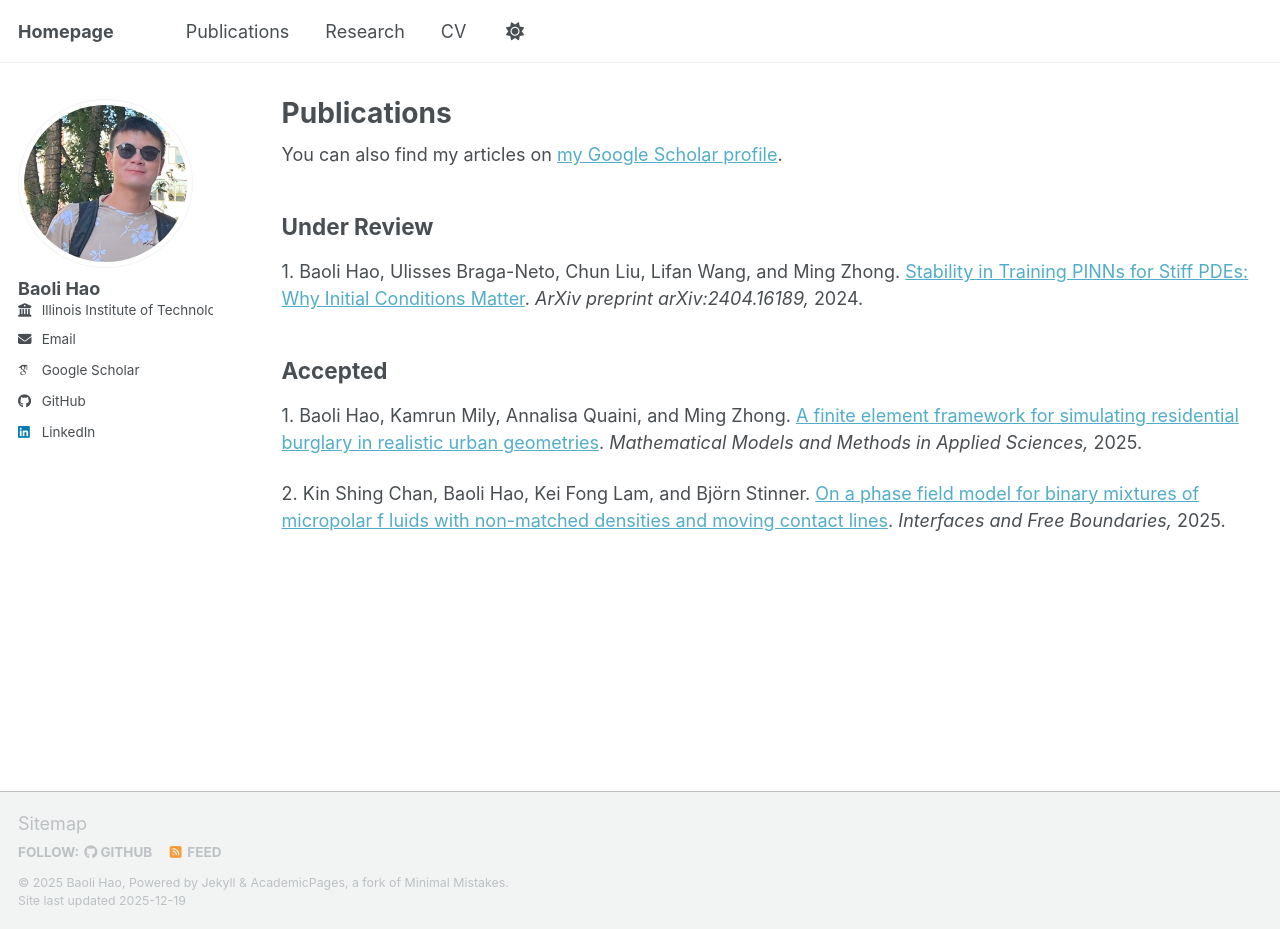
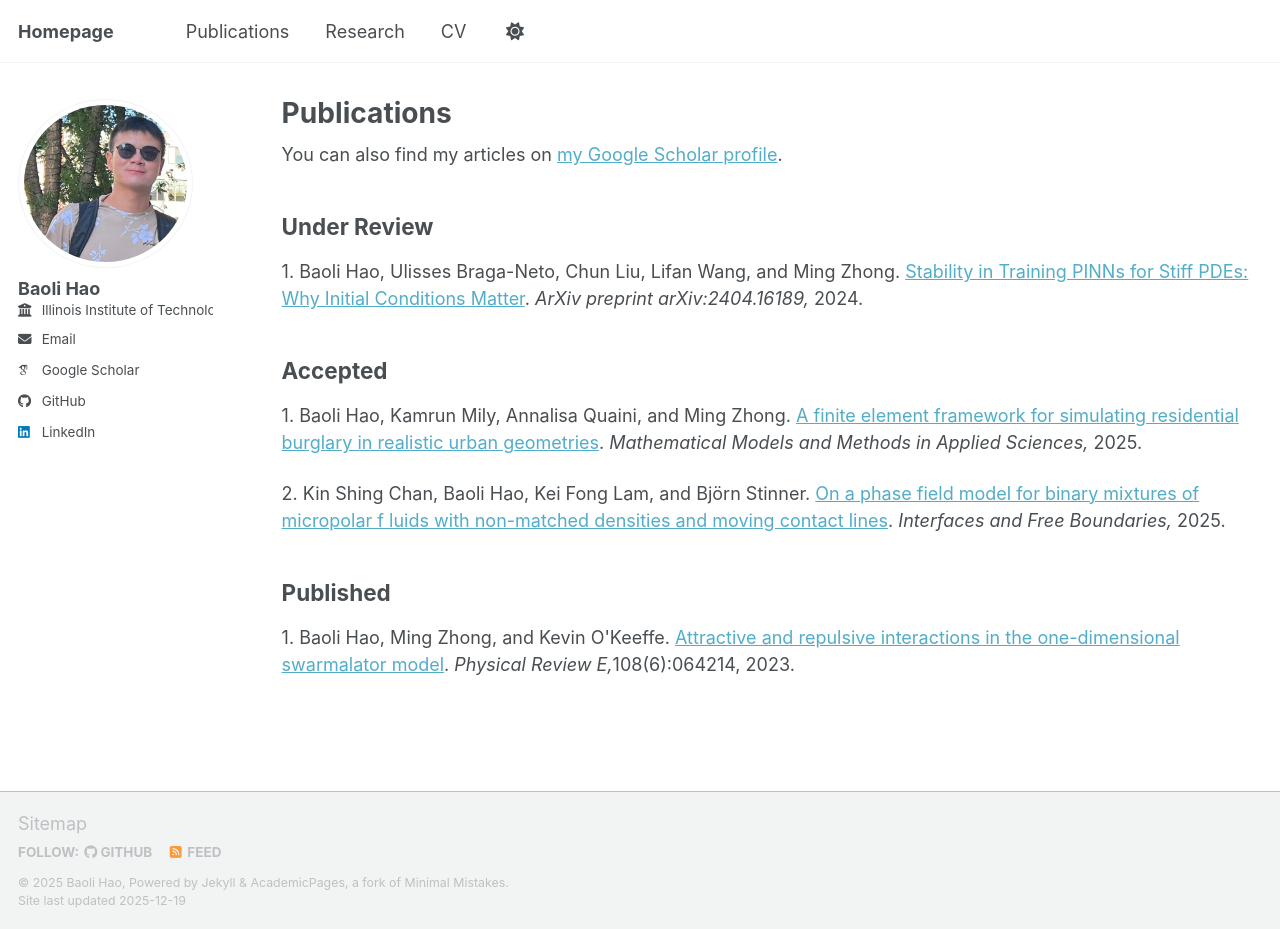
Before and after one commit to baolihao/baolihao.github.io, a Jekyll site: the page built from _pages/publications.html, in a window 1280 px wide and 929 px high. Built offline with Jekyll 4.4.1, drawn with Linux system fonts in a browser that asks for light colours; some web fonts are replaced; a script bundle is joined from its source files by our own code; library files that are not in the unit come from our copies.

Commit message:
Update publications.html

```diff
--- a/_pages/publications.html
+++ b/_pages/publications.html
@@ -31,3 +31,11 @@ author_profile: true
   <i>Interfaces and Free Boundaries,</i>
 2025.
 </p>
+
+<h2>Published</h2>
+<p>
+ 1.  Baoli Hao, Ming Zhong, and Kevin O'Keeffe.
+  <a href = "https://arxiv.org/pdf/2309.02342">Attractive and repulsive interactions in the one-dimensional swarmalator model</a>.
+  <i>Physical Review E,</i>108(6):064214,
+2023.
+</p>
```
